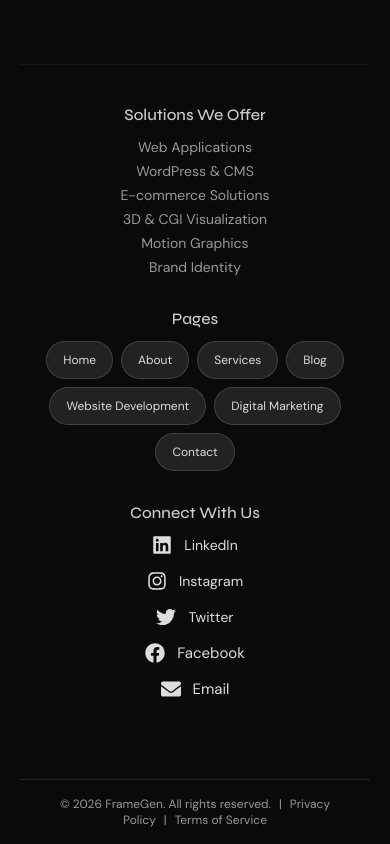
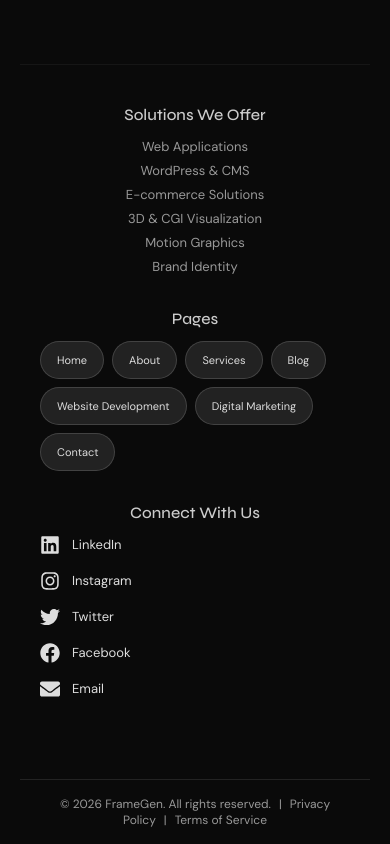
Before and after one commit to Rabiaan/frame-gen, a React (Vite) app: page /blog/choose-digital-marketing-agency-pakistan in a window 390 px wide. Shown: the part 3723-4567 px from the top of the page. Built offline with nearby package versions, Linux system fonts and the light colour scheme.

Commit message:
Make footer links text smaller and align left on mobile

```diff
--- a/src/components/Footer.jsx
+++ b/src/components/Footer.jsx
@@ -14,23 +14,23 @@ function Footer() {
         <div className="space-y-3 text-center md:text-left">
           <h3 className="text-[16px] font-medium text-[#cccccc] sm:text-[18px]">Solutions We Offer</h3>
            <ul className="space-y-1 text-[#999999]">
-            <li className="text-[14px] sm:text-base">Web Applications</li>
-            <li className="text-[14px] sm:text-base">WordPress & CMS</li>
-            <li className="text-[14px] sm:text-base">E-commerce Solutions</li>
-            <li className="text-[14px] sm:text-base">3D & CGI Visualization</li>
-            <li className="text-[14px] sm:text-base">Motion Graphics</li>
-            <li className="text-[14px] sm:text-base">Brand Identity</li>
+             <li className="text-[13px] sm:text-[14px]">Web Applications</li>
+             <li className="text-[13px] sm:text-[14px]">WordPress & CMS</li>
+             <li className="text-[13px] sm:text-[14px]">E-commerce Solutions</li>
+             <li className="text-[13px] sm:text-[14px]">3D & CGI Visualization</li>
+             <li className="text-[13px] sm:text-[14px]">Motion Graphics</li>
+             <li className="text-[13px] sm:text-[14px]">Brand Identity</li>
            </ul>
         </div>
 
         {/* Pages */}
         <div className="space-y-3 text-center md:text-left">
           <h3 className="text-[16px] font-medium text-[#cccccc] sm:text-[18px]">Pages</h3>
-          <ul className="mx-auto flex flex-wrap justify-center gap-2 md:mx-0 md:justify-start">
+           <ul className="flex flex-wrap gap-2 md:mx-0 md:justify-start justify-start">
              {["Home", "About", "Services", "Blog", "Website Development", "Digital Marketing", "Contact"].map((page) => (
                <li
                  key={page}
-                className="rounded-full border border-white/15 bg-white/10 px-4 py-2 text-[12px] text-[#999999] backdrop-blur sm:text-[14px]"
+                 className="rounded-full border border-white/15 bg-white/10 px-4 py-2 text-[11px] text-[#999999] backdrop-blur sm:text-[12px]"
                >
                  <Link
                    to={page === "Home" ? "/" : page === "Website Development" ? "/projects/website-development" : page === "Digital Marketing" ? "/projects/digital-marketing" : `/${page.toLowerCase()}`}
@@ -46,7 +46,7 @@ function Footer() {
         {/* Connect With Us */}
         <div className="space-y-3 text-center md:text-left">
           <h3 className="text-[16px] font-medium text-[#cccccc] sm:text-[18px]">Connect With Us</h3>
-          <div className="flex flex-col gap-4 items-center md:items-start">
+           <div className="flex flex-col gap-4 items-start md:items-start">
              <a
                href="https://www.linkedin.com/company/framegen"
                target="_blank"
@@ -54,7 +54,7 @@ function Footer() {
                className="footer-link flex items-center gap-3 text-[#dddddd] transition hover:text-white hover:underline decoration-white underline-offset-4"
              >
                <FaLinkedin className="h-5 w-5" />
-              <span className="text-[14px] sm:text-[15px]">LinkedIn</span>
+               <span className="text-[13px] sm:text-[14px]">LinkedIn</span>
              </a>
 
              <a
@@ -64,7 +64,7 @@ function Footer() {
                className="footer-link flex items-center gap-3 text-[#dddddd] transition hover:text-white hover:underline decoration-white underline-offset-4"
              >
                <FaInstagram className="h-5 w-5" />
-              <span className="text-[14px] sm:text-[15px]">Instagram</span>
+               <span className="text-[13px] sm:text-[14px]">Instagram</span>
              </a>
 
              <a
@@ -74,7 +74,7 @@ function Footer() {
                className="footer-link flex items-center gap-3 text-[#dddddd] transition hover:text-white hover:underline decoration-white underline-offset-4"
              >
                <FaTwitter className="h-5 w-5" />
-              <span className="text-[14px] sm:text-[15px]">Twitter</span>
+               <span className="text-[13px] sm:text-[14px]">Twitter</span>
              </a>
 
              <a
@@ -84,7 +84,7 @@ function Footer() {
                className="footer-link flex items-center gap-3 text-[#dddddd] transition hover:text-white hover:underline decoration-white underline-offset-4"
              >
                <FaFacebook className="h-5 w-5" />
-              <span className="text-[15px] sm:text-[16px]">Facebook</span>
+               <span className="text-[13px] sm:text-[14px]">Facebook</span>
              </a>
 
              <a
@@ -92,7 +92,7 @@ function Footer() {
                className="footer-link flex items-center gap-3 text-[#dddddd] transition hover:text-white hover:underline decoration-white underline-offset-4"
              >
                <FaEnvelope className="h-5 w-5" />
-              <span className="text-[15px] sm:text-[16px]">Email</span>
+               <span className="text-[13px] sm:text-[14px]">Email</span>
              </a>
           </div>
         </div>
```
Lines whose indentation alone changed are shown as unchanged.
